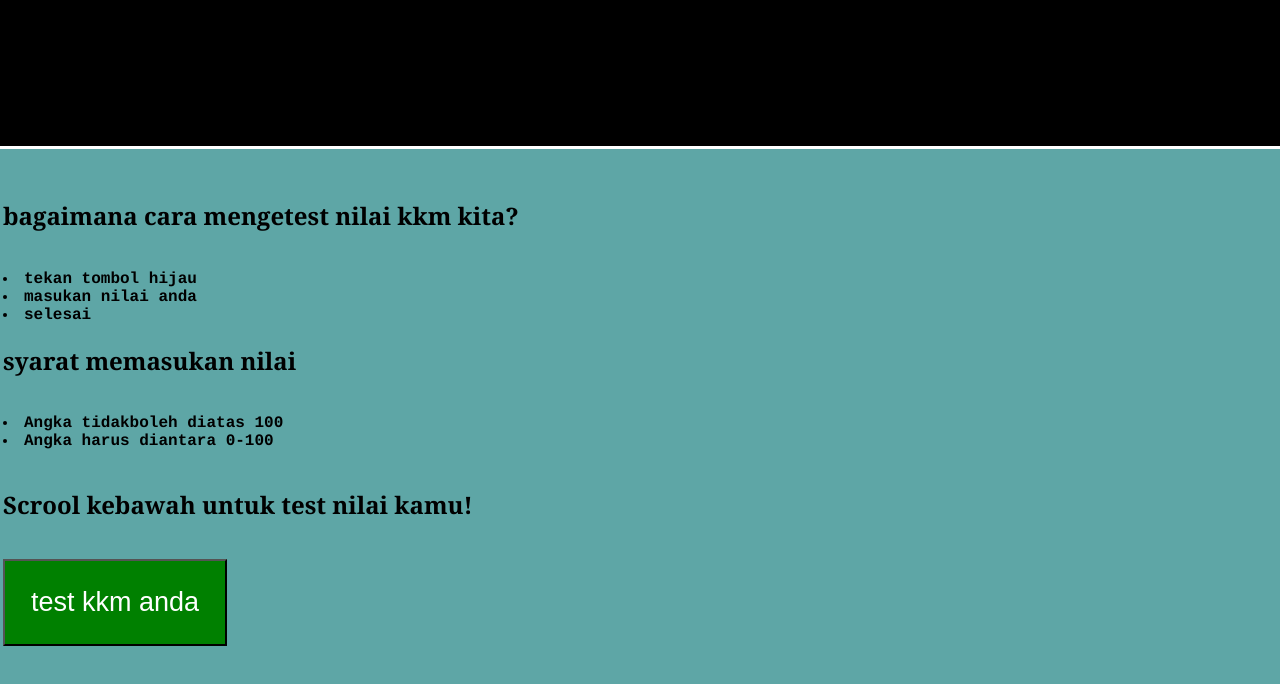
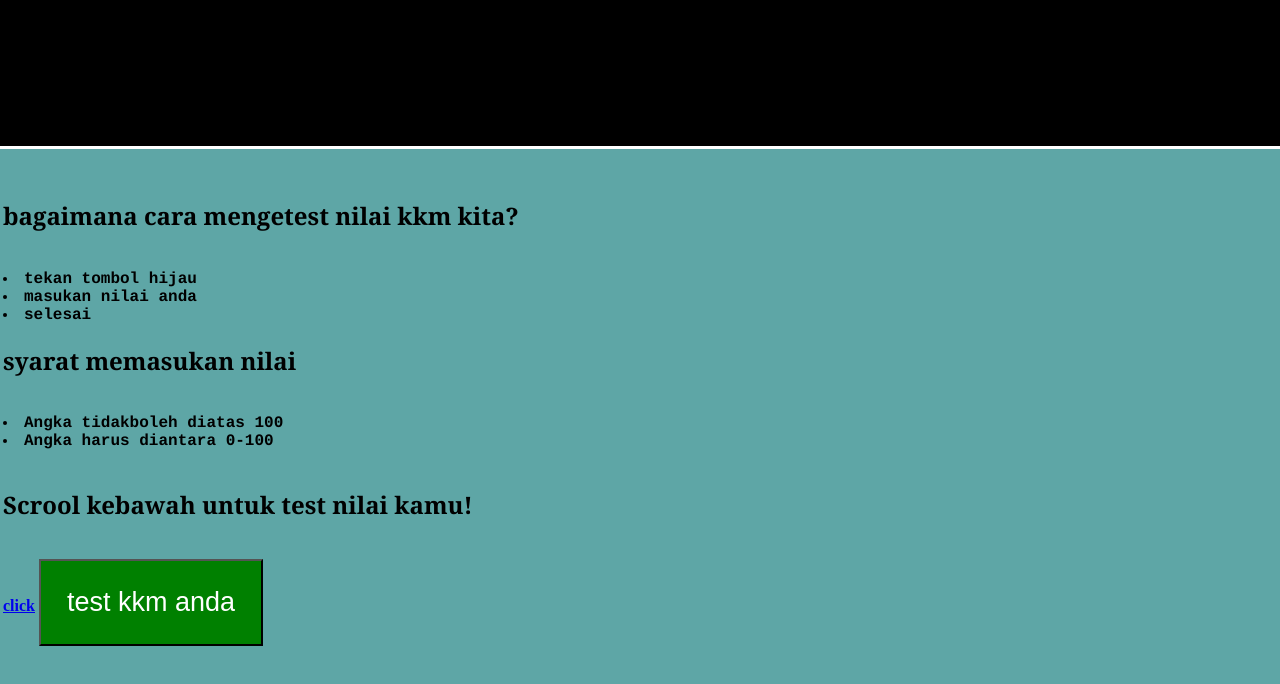
Before and after one commit to Zrontal15/Zdfsdfsfsal15.github.io, a plain HTML site: page index.html in a window 1280 px wide. Shown: the part 264-948 px from the top of the page. Drawn offline with Linux system fonts and the light colour scheme.

Commit message:
Update index.html

```diff
--- a/index.html
+++ b/index.html
@@ -86,7 +86,7 @@ height: 94%;
 </b></font>
 
 
-
+<a href="Sus.html">click</a>
 
 
 <button onclick="tombol1()">test kkm anda</button>
```
